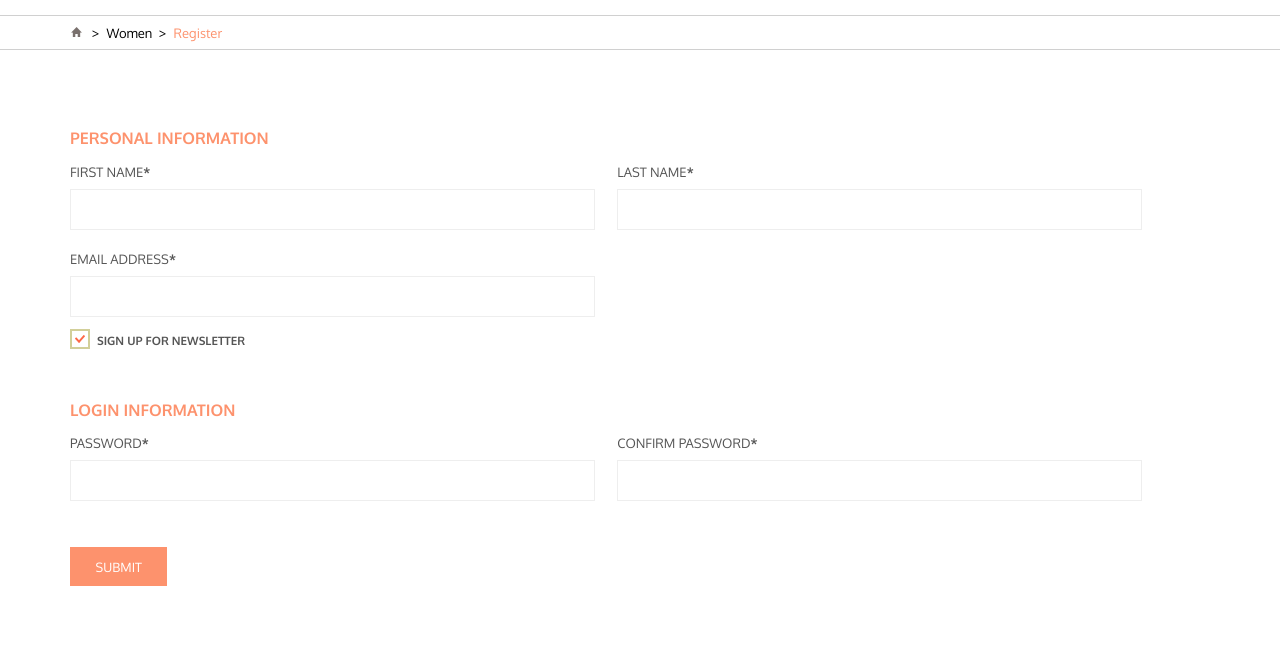
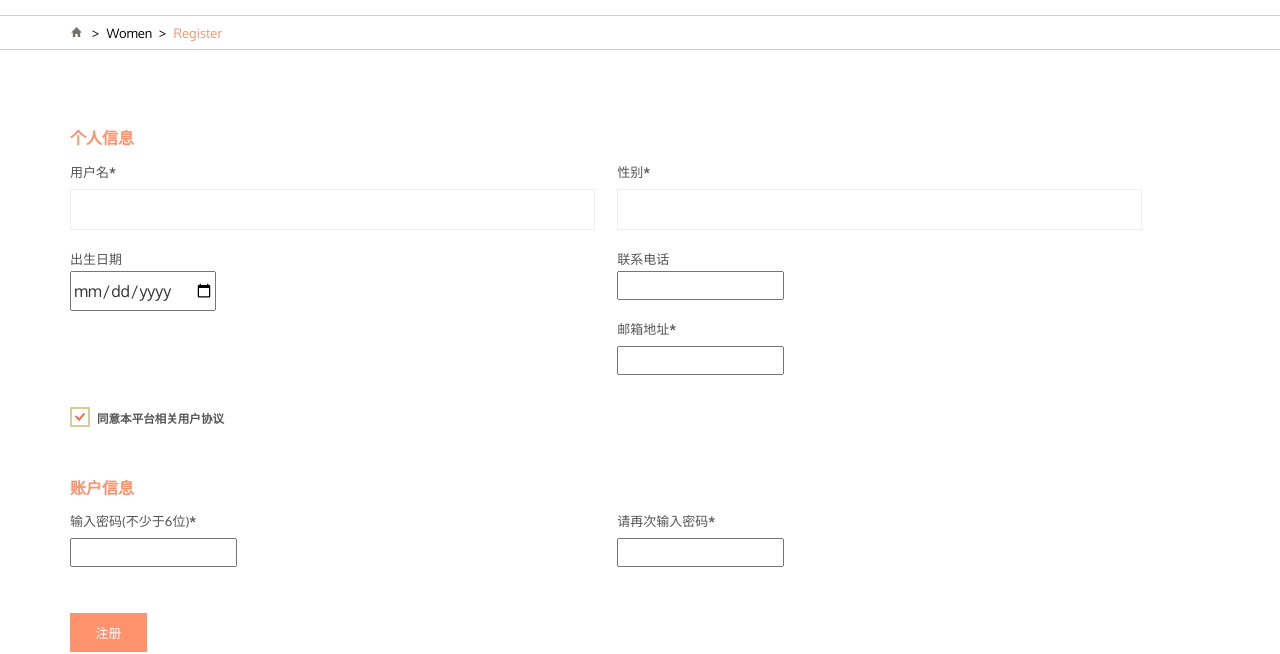
Before and after one commit to 16301106/recommend_system, a plain HTML site: page register.html in a window 1280 px wide. Shown: the part 146-800 px from the top of the page. Drawn offline with Linux system fonts and the light colour scheme.

Commit message:
register

```diff
--- a/register.html
+++ b/register.html
@@ -133,33 +133,41 @@
       	   <div class="register">
 		  	  <form>
 				 <div class="register-top-grid">
-					<h3>PERSONAL INFORMATION</h3>
+					<h3>个人信息</h3>
 					 <div>
-						<span>First Name<label>*</label></span>
+						<span>用户名<label>*</label></span>
 						<input type="text">
 					 </div>
 					 <div>
-						<span>Last Name<label>*</label></span>
+						<span>性别<label>*</label></span>
 						<input type="text">
 					 </div>
 					 <div>
-						 <span>Email Address<label>*</label></span>
-						 <input type="text">
+						<span>出生日期<label></label></span>
+						<input type="date">
+					 </div>
+					 <div>
+						<span>联系电话<label></label></span>
+						<input type="number">
+					 </div>
+					 <div>
+						 <span>邮箱地址<label>*</label></span>
+						 <input type="email">
 					 </div>
 					 <div class="clearfix"> </div>
 					   <a class="news-letter" href="#">
-						 <label class="checkbox"><input type="checkbox" name="checkbox" checked=""><i> </i>Sign Up for Newsletter</label>
+						 <label class="checkbox"><input type="checkbox" name="checkbox" checked=""><i> </i>同意本平台相关用户协议</label>
 					   </a>
 					 </div>
 				     <div class="register-bottom-grid">
-						    <h3>LOGIN INFORMATION</h3>
+						    <h3>账户信息</h3>
 							 <div>
-								<span>Password<label>*</label></span>
-								<input type="text">
+								<span>输入密码(不少于6位)<label>*</label></span>
+								<input type="password">
 							 </div>
 							 <div>
-								<span>Confirm Password<label>*</label></span>
-								<input type="text">
+								<span>请再次输入密码<label>*</label></span>
+								<input type="password">
 							 </div>
 							 <div class="clearfix"> </div>
 					 </div>
@@ -167,7 +175,7 @@
 				<div class="clearfix"> </div>
 				<div class="register-but">
 				   <form>
-					   <input type="submit" value="submit">
+					   <input type="submit" value="注册">
 					   <div class="clearfix"> </div>
 				   </form>
 				</div>
```
